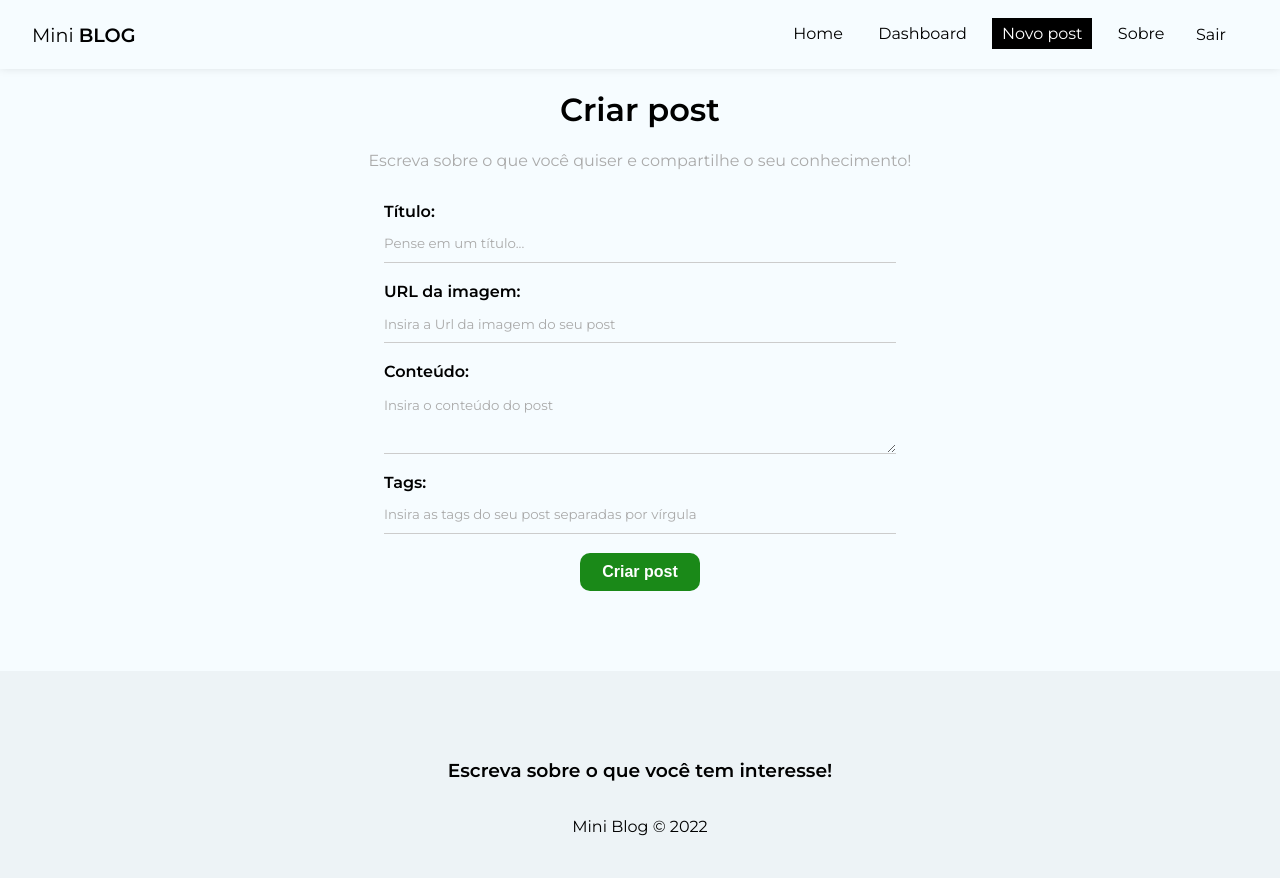
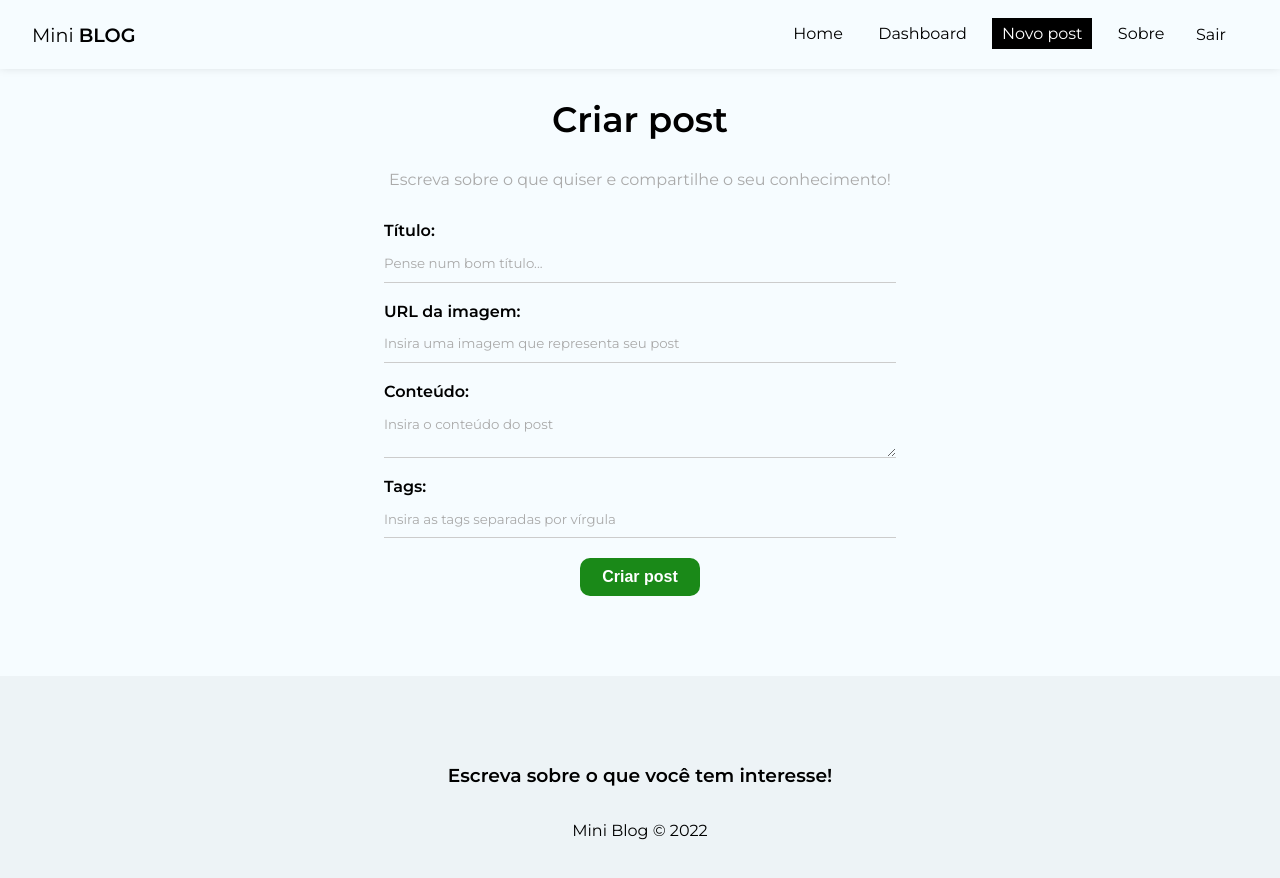
Before and after one commit to castrintt/mini-blog, a React (Vite) app in the folder blog/: page /post/create in a window 1280 px wide. Shown: the top 878 px of the page. Built offline with nearby package versions, Linux system fonts and the light colour scheme; no server answers; sample sign-in values are in the browser's storage.

Commit message:
[add] post to firebase

```diff
--- a/blog/src/hooks/useInsertDocuments.jsx
+++ b/blog/src/hooks/useInsertDocuments.jsx
@@ -1,71 +1,60 @@
-import {useState, useEffect, useReducer} from 'react'
-import {db} from '..firebase/config.js'
-import { collection, addDoc,Timestamp, doc } from 'firebase/firestore'
+import { useState, useEffect, useReducer } from "react";
+import { db } from "../firebase/config";
+import { collection, addDoc, Timestamp } from "firebase/firestore";
 
 const initialState = {
-    loading:null,
-    error: null
+  loading: null,
+  error: null,
+};
+
+const insertReducer = (state, action) => {
+  switch (action.type) {
+    case "LOADING":
+      return { loading: true, error: null };
+    case "INSERTED_DOC":
+      return { loading: false, error: null };
+    case "ERROR":
+      return { loading: false, error: action.payload };
+    default:
+      return state;
   }
+};
 
-const reducer = (state, action) => {
-    switch(action.type) {
-        case 'LOADING':
-            return {loading: true, error:null}
-        case "INSERTED_DOC":
-            return {loading:false , error:null}
-        case "ERROR":
-            return {loading:false, error:action.payload}
-        default:
-            return state
-    }
-}
+export const useInsertDocument = (docCollection) => {
+  const [response, dispatch] = useReducer(insertReducer, initialState);
 
-export const userInsertDocument = (docCollection) => {
-
-    const [state, dispatch] = useReducer(reducer, initialState)
-
-    //deal with memory leak
-    const [cancelled, setCancelled] = useState(false)
+  // deal with memory leak
+  const [cancelled, setCancelled] = useState(false);
 
   const checkCancelBeforeDispatch = (action) => {
-        if(!cancelled) {
-            dispatch(action)
+    if (!cancelled) {
+      dispatch(action);
     }
-    }
+  };
 
-    const insertDocument = async(document) => {
-        checkCancelBeforeDispatch({
-            type: "LOADING",
-            payload: insertedDocument
-        })
+  const insertDocument = async (document) => {
+    checkCancelBeforeDispatch({ type: "LOADING" });
 
     try {
-            const newDocument = {...document, createdAt: Timestamp.now()}
+      const newDocument = { ...document, createdAt: Timestamp.now() };
+
       const insertedDocument = await addDoc(
         collection(db, docCollection),
         newDocument
-            )
+      );
+
       checkCancelBeforeDispatch({
         type: "INSERTED_DOC",
-                payload: insertedDocument
-            })
-
-        }catch (error) {
-            checkCancelBeforeDispatch({
-                type: "ERROR",
-                payload: error.message
-            })
+        payload: insertedDocument,
+      });
+    } catch (error) {
+      checkCancelBeforeDispatch({ type: "ERROR", payload: error.message });
     }
-    }
+  };
 
   useEffect(() => {
-        return () => setCancelled(true)
-    },[])
+    return () => setCancelled(true);
+  }, []);
 
-    return {
-       insertDocument,
-       state,
-
-    }
-
-}
+  return { insertDocument, response };
+};
--- a/blog/src/pages/createpost/CreatePost.jsx
+++ b/blog/src/pages/createpost/CreatePost.jsx
@@ -1,83 +1,116 @@
-import styles from './CreatePost.module.css'
+import styles from "./CreatePost.module.css";
 
-import { useState } from 'react'
-import { useNavigate } from 'react-router-dom'
-import { useAuthValue } from '../../context/AuthContext'
-import { useAuthentication } from '../../hooks/useAuthentication'
+import { useState } from "react";
+import { useInsertDocument } from "../../hooks/useInsertDocuments";
+import { useNavigate } from "react-router-dom";
+import { useAuthValue } from "../../context/AuthContext";
 
 const CreatePost = () => {
+  const [title, setTitle] = useState("");
+  const [image, setImage] = useState("");
+  const [body, setBody] = useState("");
+  const [tags, setTags] = useState([]);
+  const [formError, setFormError] = useState("");
 
-  const [title, setTitle] = useState('')
-  const [image, setImage] = useState('')
-  const [body, setBody] = useState('')
-  const [tags, setTags] = useState([])
-  const [formError, setFormError] = useState('')
+  const { user } = useAuthValue();
 
-  const {loading, error} = useAuthentication()
+  const { insertDocument, response } = useInsertDocument("posts");
 
   const handleSubmit = (e) => {
-    e.preventDefault()
-  }
+    e.preventDefault();
+    setFormError("");
+
+    // validate image
+
+    // create tags array
+
+    // check values
+
+
+    console.log({
+      title,
+      image,
+      body,
+      tags: tags,
+      uid: user.uid,
+      createdBy: user.displayName,
+    });
+
+    // if(formError) return
+
+    insertDocument({
+      title,
+      image,
+      body,
+      tags: tags,
+      uid: user.uid,
+      createdBy: user.displayName,
+    });
+
+    // redirect to home page
+  };
 
   return (
     <div className={styles.create_post}>
-      <h1>Criar post</h1>
-      <p>Escreva sobre o que você quiser e compartilhe o seu conhecimento!</p>
-      <form
-        onSubmit={handleSubmit}
-      >
+      <h2>Criar post</h2>
+      <p>Escreva sobre o que quiser e compartilhe o seu conhecimento!</p>
+      <form onSubmit={handleSubmit}>
         <label>
-          <span>
-            Título:
-          </span>
+          <span>Título:</span>
           <input
             type="text"
-            name="title"
-            placeholder='Pense em um título...'
+            name="text"
+            required
+            placeholder="Pense num bom título..."
             onChange={(e) => setTitle(e.target.value)}
-            value={title} />
+            value={title}
+          />
         </label>
         <label>
-          <span>
-            URL da imagem:
-          </span>
+          <span>URL da imagem:</span>
           <input
             type="text"
             name="image"
-            placeholder='Insira a Url da imagem do seu post'
+            required
+            placeholder="Insira uma imagem que representa seu post"
             onChange={(e) => setImage(e.target.value)}
-            value={image} />
+            value={image}
+          />
         </label>
         <label>
-          <span>
-            Conteúdo:
-          </span>
+          <span>Conteúdo:</span>
           <textarea
             name="body"
             required
-            cols="30"
-            rows="3"
-            placeholder='Insira o conteúdo do post'
+            placeholder="Insira o conteúdo do post"
             onChange={(e) => setBody(e.target.value)}
-            value={body}></textarea>
+            value={body}
+          ></textarea>
         </label>
         <label>
-          <span>
-            Tags:
-          </span>
+          <span>Tags:</span>
           <input
             type="text"
             name="tags"
-            placeholder='Insira as tags do seu post separadas por vírgula'
+            required
+            placeholder="Insira as tags separadas por vírgula"
             onChange={(e) => setTags(e.target.value)}
-            value={tags} />
+            value={tags}
+          />
         </label>
-        {loading === false ? (<button className='btn'>Criar post</button>) : (<button className='btn' disabled>Aguarde...</button>)}
-
-                {error && <p className={styles.error}>{error}</p>}
+        {!response.loading && <button className="btn">Criar post</button>}
+        {response.loading && (
+          <button className="btn" disabled>
+            Aguarde.. .
+          </button>
+        )}
+        {(response.error || formError) && (
+          <p className="error">{response.error }</p>
+          // || formError
+        )}
       </form>
     </div>
-  )
-}
+  );
+};
 
-export default CreatePost
+export default CreatePost;
```
Lines whose indentation alone changed are shown as unchanged.
